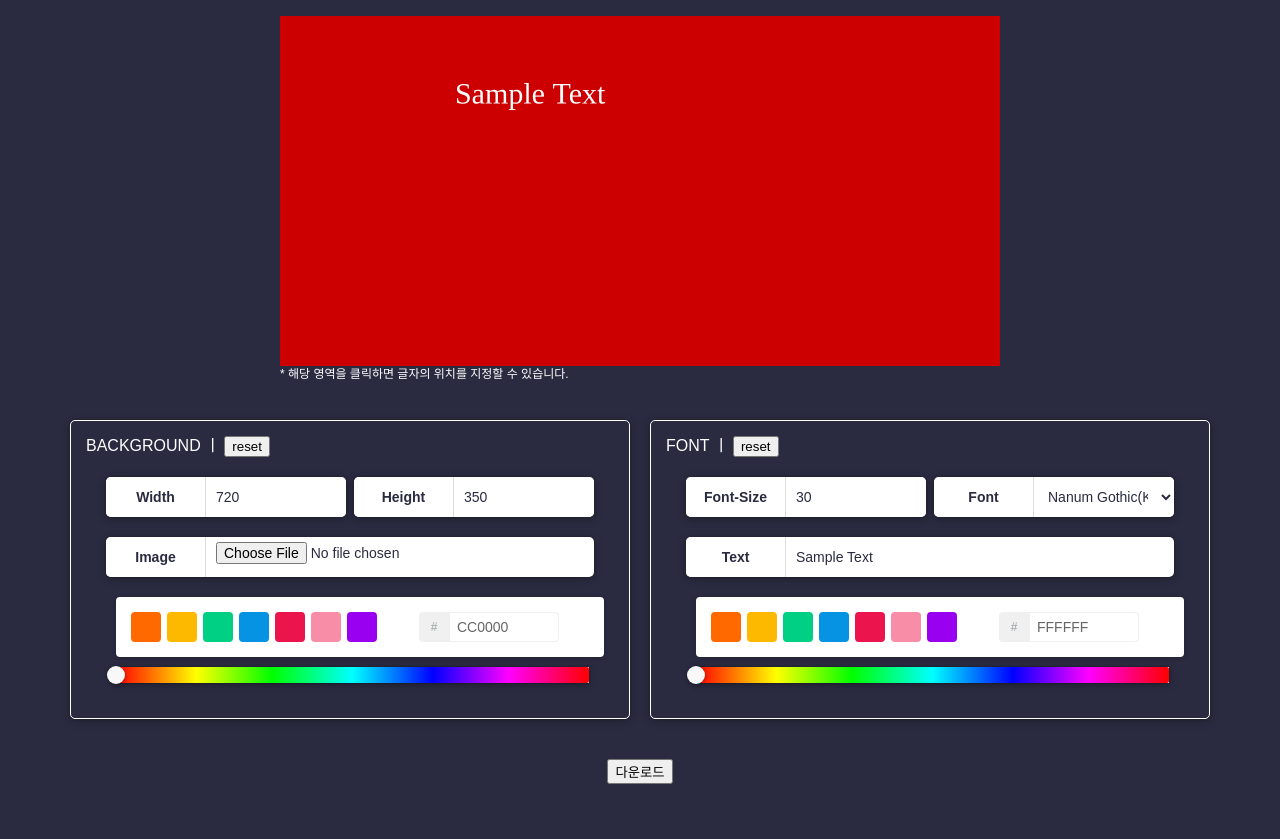
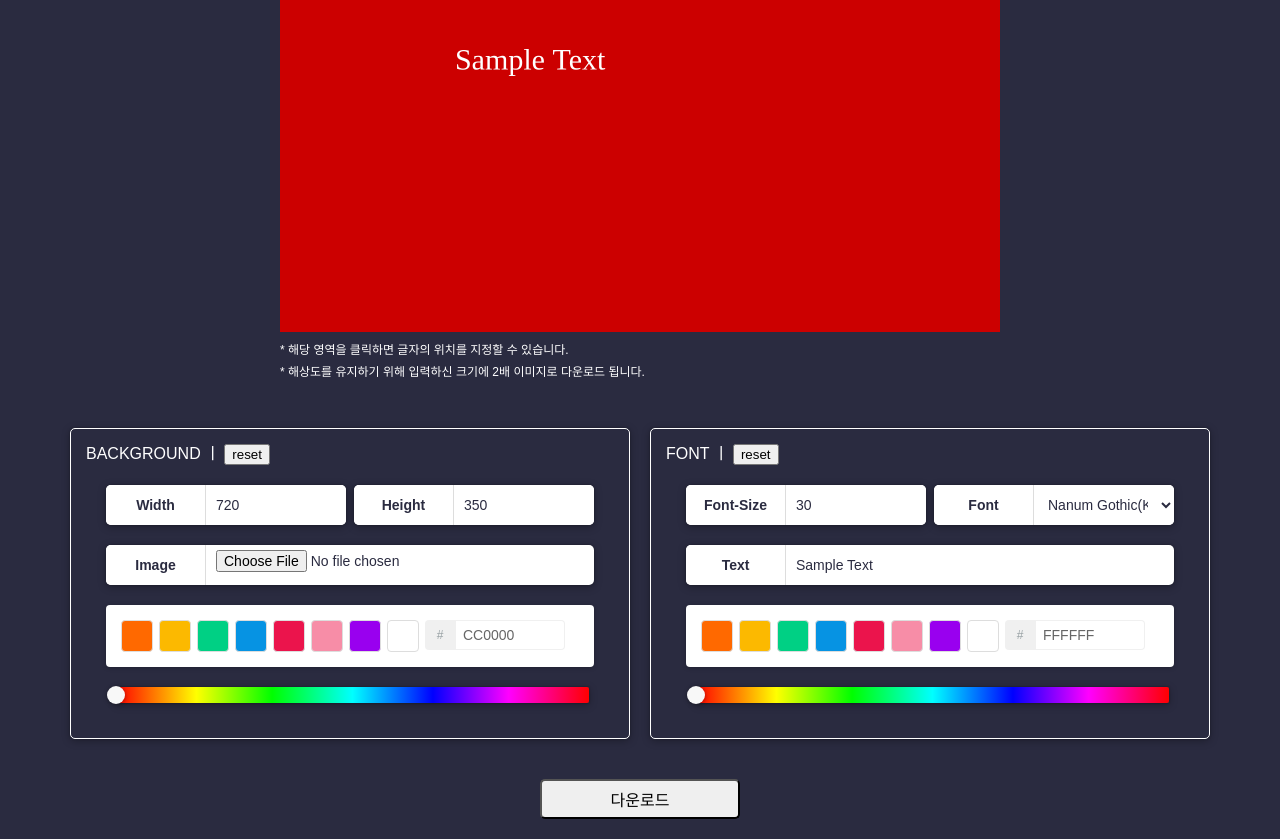
Before and after one commit to kimhaein/youtube-tumbnail-maker, a React app: page / in a window 1280 px wide. Before the commit the page ends 804 px from the top, so only its background shows below. Built offline with nearby package versions, Linux system fonts and the light colour scheme; a web font is replaced by a local one; what typesafe-actions would draw is missing.

Commit message:
스타일 수정

```diff
--- a/src/componets/Preview.tsx
+++ b/src/componets/Preview.tsx
@@ -10,6 +10,7 @@ export const Preview: React.FC<PreviewProps> = props => {
     <div className="perview">
       <canvas ref={props.canvasRef} onClick={props.getPosition} />
       <p>* 해당 영역을 클릭하면 글자의 위치를 지정할 수 있습니다.</p>
+      <p>* 해상도를 유지하기 위해 입력하신 크기에 2배 이미지로 다운로드 됩니다.</p>
     </div>
   );
 };
--- a/src/static/style.scss
+++ b/src/static/style.scss
@@ -63,11 +63,14 @@ h2 {
     > * {
       padding: 20px;
     }
+    .perview p {
+      margin: 10px 0;
+    }
   }
+
   .SizeControler {
     overflow: hidden;
   }
-
   .bgControler {
     width: 560px;
     margin: 0 10px;
@@ -81,9 +84,10 @@ h2 {
         margin: 20px;
       }
       .colorControler > div {
-        margin: 10px;
         @include shadow;
-        background: #fff;
+      }
+      .colorControler > div:last-child {
+        margin: 20px 10px;
       }
     }
   }
@@ -94,4 +98,15 @@ h2 {
       }
     }
   }
+  .downLoadBtn {
+    button {
+      width: 200px;
+      height:40px;
+      font-size: 16px;
+      border-radius: 5px;
+    }
+  }
+  .twitter-picker div > span > div {
+    border:1px solid #ddd
+  }
 }
```
